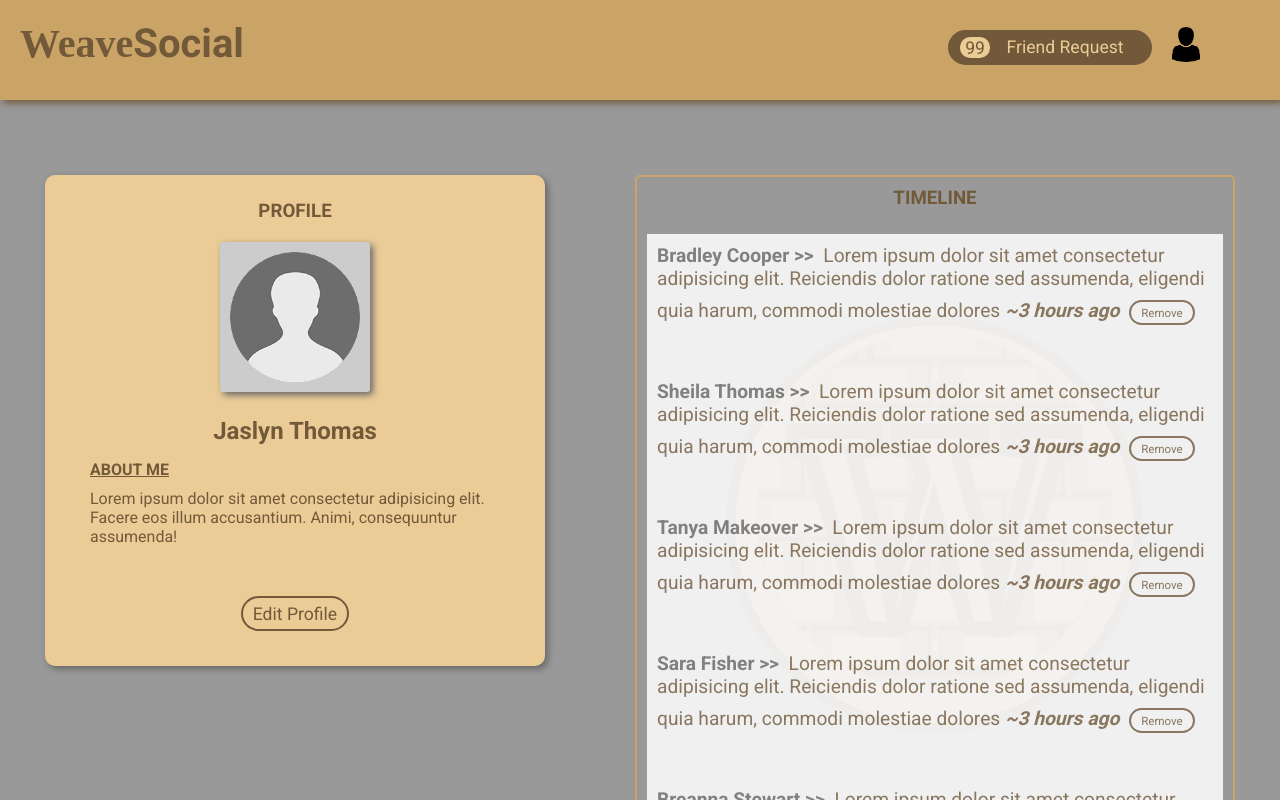
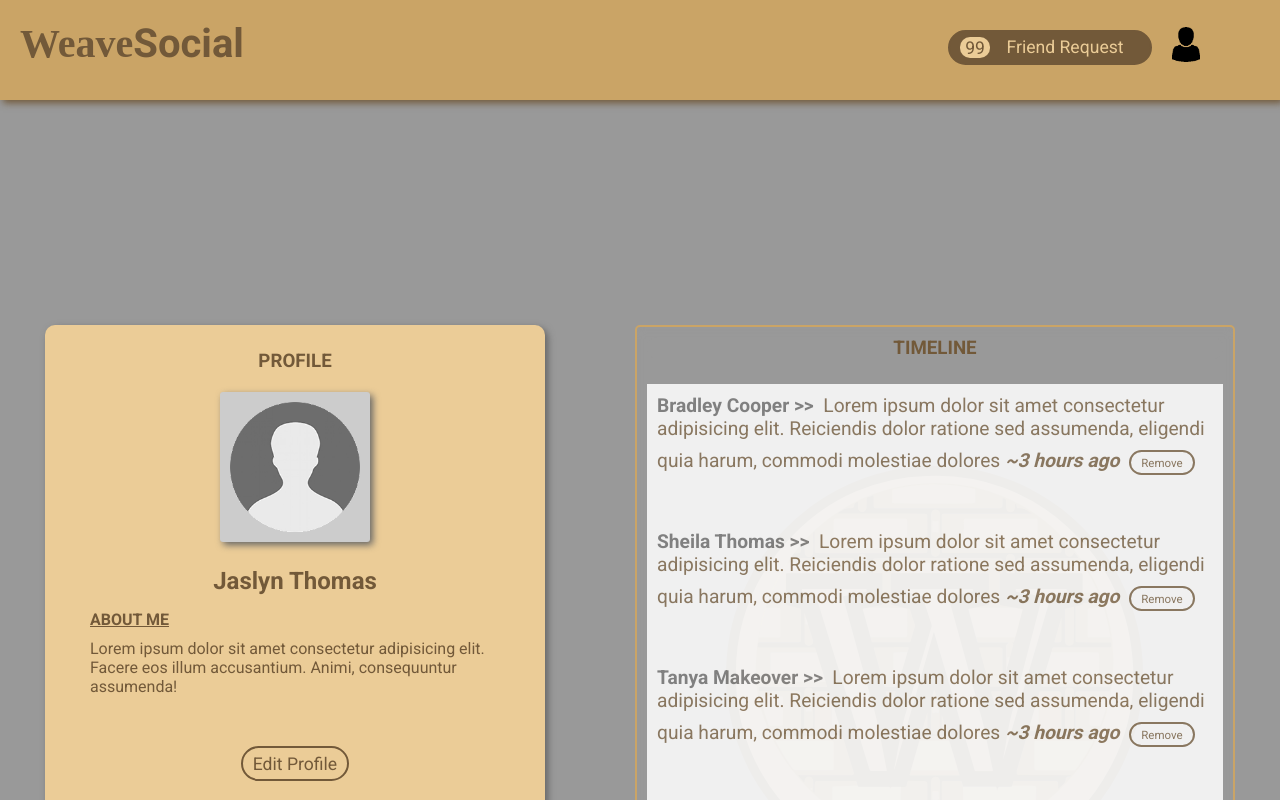
Before and after one commit to allythiel/social-media-front-end, a React (Create React App) app: page / in a window 1280 px wide. Shown: the top 800 px of the page. Built offline with nearby package versions, Linux system fonts and the light colour scheme.

Commit message:
add main component; refactored code

```diff
--- a/src/App.js
+++ b/src/App.js
@@ -1,9 +1,8 @@
 import React, {useState} from 'react'
 import Header from './components/header/Header'
 import Footer from './components/footer/Footer'
-import Profile from './components/profile/Profile'
-import Timeline from './components/timeline/Timeline'
-import FriendsAllUsersList from './components/FriendsAllUsersList/FriendsAllUsersList';
+import Main from './components/main/Main';
+import Login from './components/login/Login';
 import './App.css'
 
 /**************************************************** */
@@ -22,18 +21,7 @@ const App = () => {
       <div className='App'>
          <Header/>
          <div className='content'>
-            <div>
-               <div>
-                  <Profile aboutme={aboutme}
-                     name={name}/>
-               </div>
-               <div>
-                  <Timeline/>
-               </div>
-               <div>
-                  <FriendsAllUsersList friends={friends}/>
-               </div>
-            </div>
+            <Main aboutme={aboutme} name={name} friends={friends} />
          </div>
          <Footer/>
       </div>
--- /dev/null
+++ b/src/Components/main/Main.js
@@ -0,0 +1,33 @@
+import React from 'react'
+import Profile from '../profile/Profile'
+import Timeline from '../timeline/Timeline'
+import FriendsAllUsersList from '../FriendsAllUsersList/FriendsAllUsersList';
+import './main.css';
+
+
+const Main = (props) => {
+   return (
+      <div className='main'>
+         <div>
+            <div>
+               <Profile aboutme={
+                     props.aboutme
+                  }
+                  name={
+                     props.name
+                  }/>
+            </div>
+            <div>
+               <Timeline/>
+            </div>
+            <div>
+               <FriendsAllUsersList friends={
+                  props.friends
+               }/>
+            </div>
+         </div>
+      </div>
+   )
+}
+
+export default Main
--- /dev/null
+++ b/src/Components/main/main.css
@@ -0,0 +1,12 @@
+.main {
+   margin: 0;
+}
+
+.main > div {
+   display: flex;
+   margin-top: 150px;
+   width: 100%;
+   flex-direction: row;
+   justify-content: space-around;
+   flex-wrap: wrap;
+}
```
